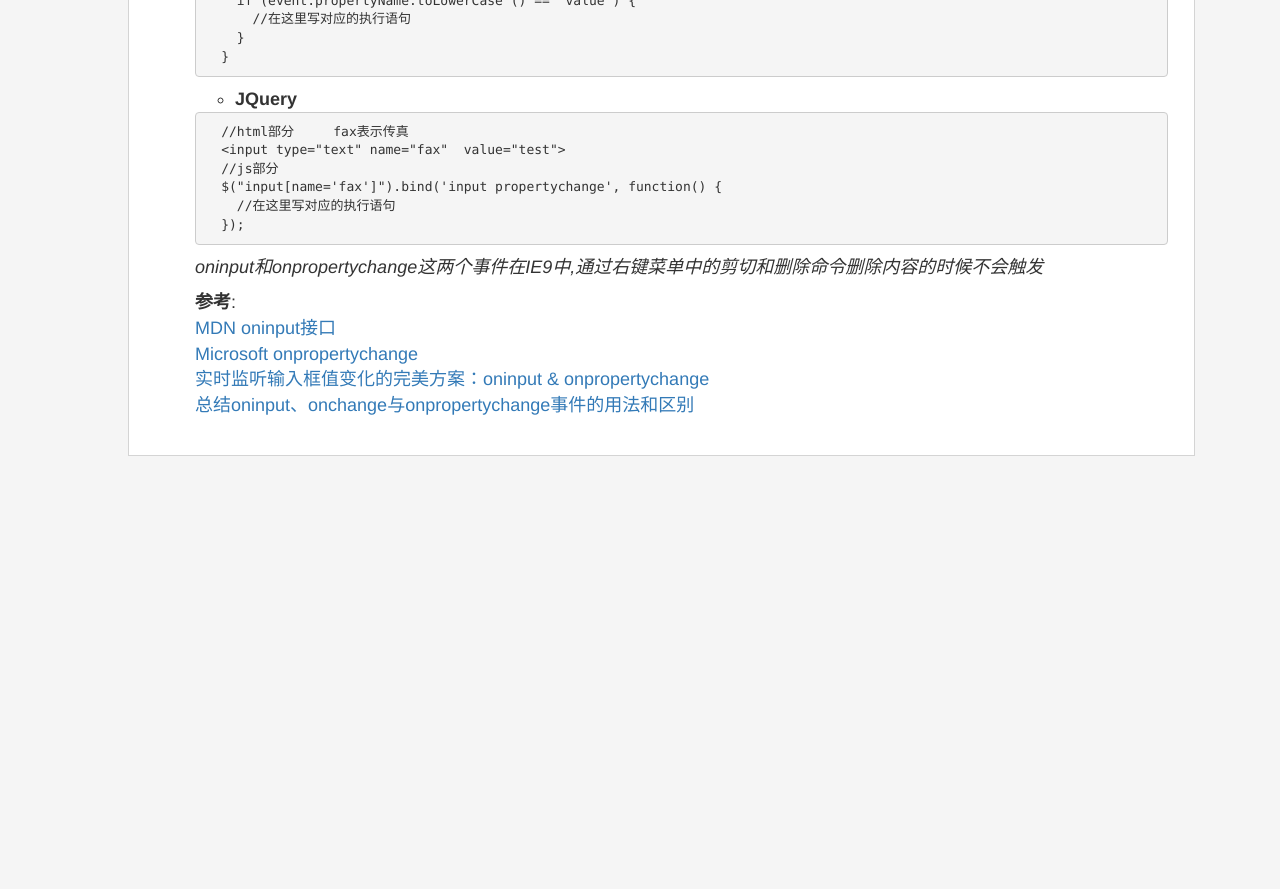
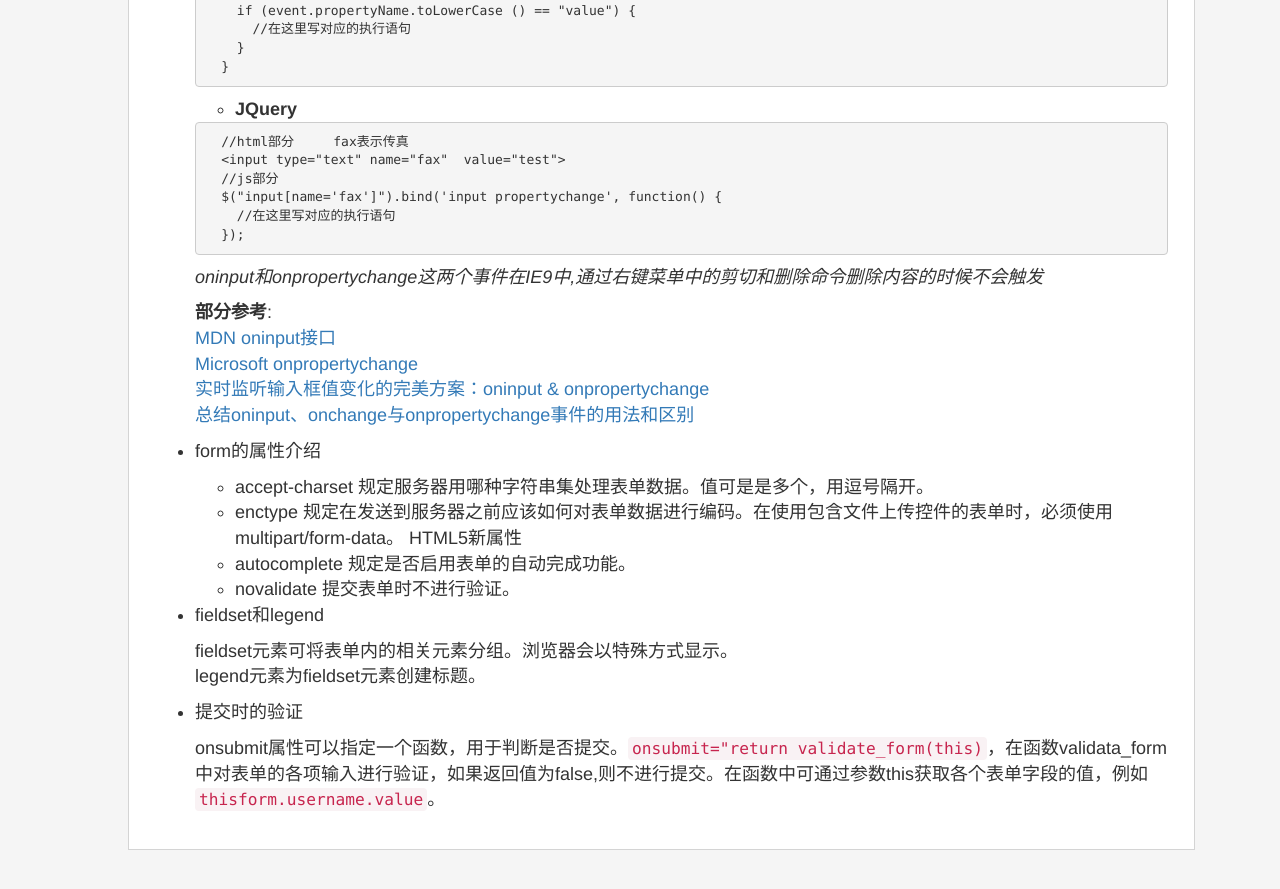
Before and after one commit to heuuLZP/me, a Jekyll site: the page built from _posts/2016-12-18-表单验证记录.md, in a window 1280 px wide and 900 px high, scrolled down 1442 px. Shown: the top 889 px of the window. Built offline with Jekyll 4.4.1, drawn with Linux system fonts in a browser that asks for light colours; before the commit the page ends 1948 px from its top, so only the background shows below that.

Commit message:
## 增加form介绍

````diff
--- a/_posts/2016-12-18-表单验证记录.md
+++ b/_posts/2016-12-18-表单验证记录.md
@@ -1,6 +1,6 @@
 ---
 layout: page
-title: 表单验证记录
+title: 表单验证记录(一)
 excerpt: "工作中遇到的各式各样表单验证"
 category: js
 tag: 2016
@@ -50,6 +50,7 @@
   ```
 
 - 原生JS的trim函数实现
+
   *虽然在项目中使用的是JQuery提供的trim函数,但是还需要涉猎一下在原生JS中是如何实现的。*
   [司徒正美 JavaScript trim函数大赏](http://www.cnblogs.com/rubylouvre/archive/2009/09/18/1568794.html)
 
@@ -59,7 +60,7 @@
 
   oninput是HTML5的标准事件,在输入框内容被修改时触发,主流浏览器都已经支持。
 
-  针对IE9以下版本的浏览器，通过onpropertychange事件代替。
+  *针对IE9以下版本的浏览器，通过onpropertychange事件代替。*
   Onpropertychange事件，在旧版IE浏览器中的事件注册模式只支持attachEvent，从IE9开始支持W3C标准的"addEventListener"事件模型。
 
 
@@ -96,8 +97,25 @@
   *oninput和onpropertychange这两个事件在IE9中,通过右键菜单中的剪切和删除命令删除内容的时候不会触发*
 
 
-  **参考**:
+  **部分参考**:
   [MDN oninput接口](https://developer.mozilla.org/zh-CN/docs/Web/API/GlobalEventHandlers/oninput)
   [Microsoft  onpropertychange](https://msdn.microsoft.com/en-us/library/ms536956(v=vs.85).aspx)
   [实时监听输入框值变化的完美方案：oninput & onpropertychange](http://www.cnblogs.com/lhb25/archive/2012/11/30/oninput-and-onpropertychange-event-for-input.html)
   [总结oninput、onchange与onpropertychange事件的用法和区别](http://blog.csdn.net/freshlover/article/details/39050609)
+
+- form的属性介绍
+
+  - accept-charset  规定服务器用哪种字符串集处理表单数据。值可是是多个，用逗号隔开。
+  - enctype         规定在发送到服务器之前应该如何对表单数据进行编码。在使用包含文件上传控件的表单时，必须使用multipart/form-data。
+  HTML5新属性
+  - autocomplete  规定是否启用表单的自动完成功能。
+  - novalidate    提交表单时不进行验证。
+
+- fieldset和legend
+
+  fieldset元素可将表单内的相关元素分组。浏览器会以特殊方式显示。
+  legend元素为fieldset元素创建标题。
+
+-  提交时的验证
+
+   onsubmit属性可以指定一个函数，用于判断是否提交。`onsubmit="return validate_form(this)`，在函数validata_form中对表单的各项输入进行验证，如果返回值为false,则不进行提交。在函数中可通过参数this获取各个表单字段的值，例如`thisform.username.value`。
````
